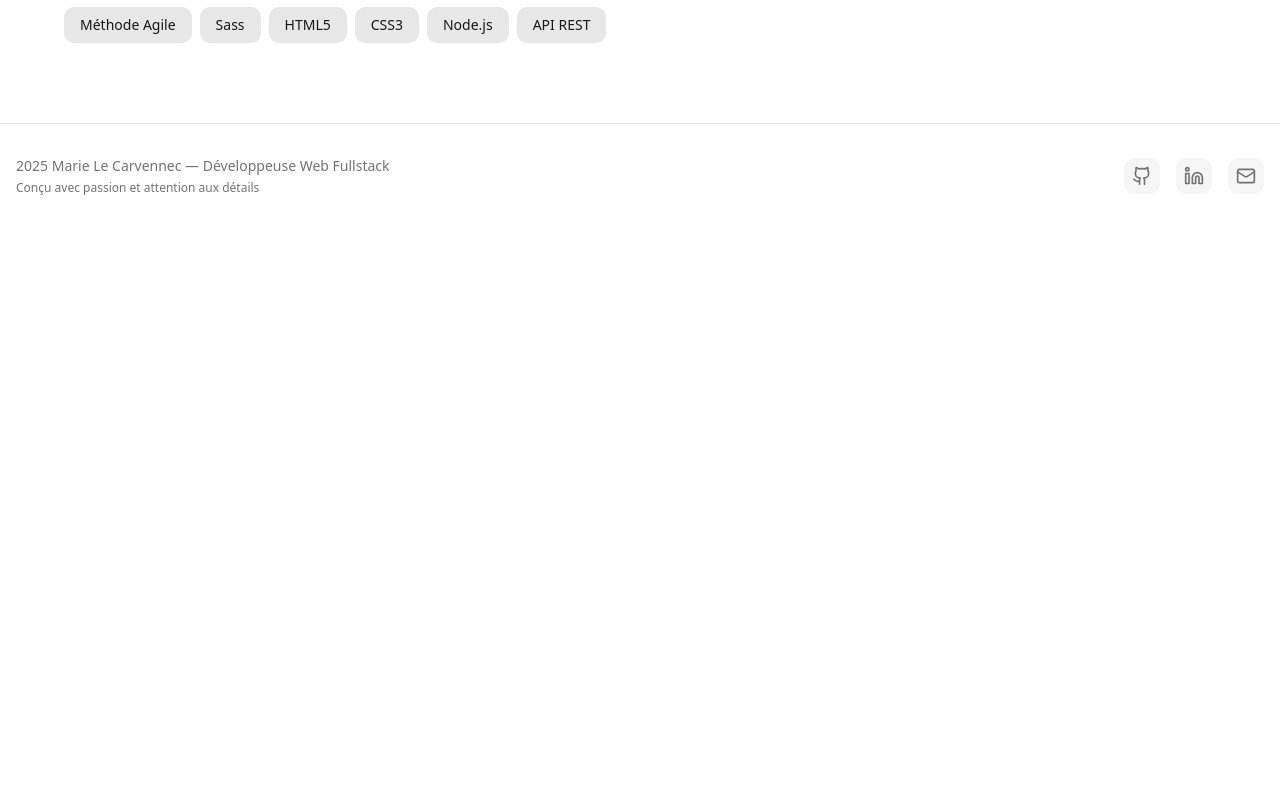
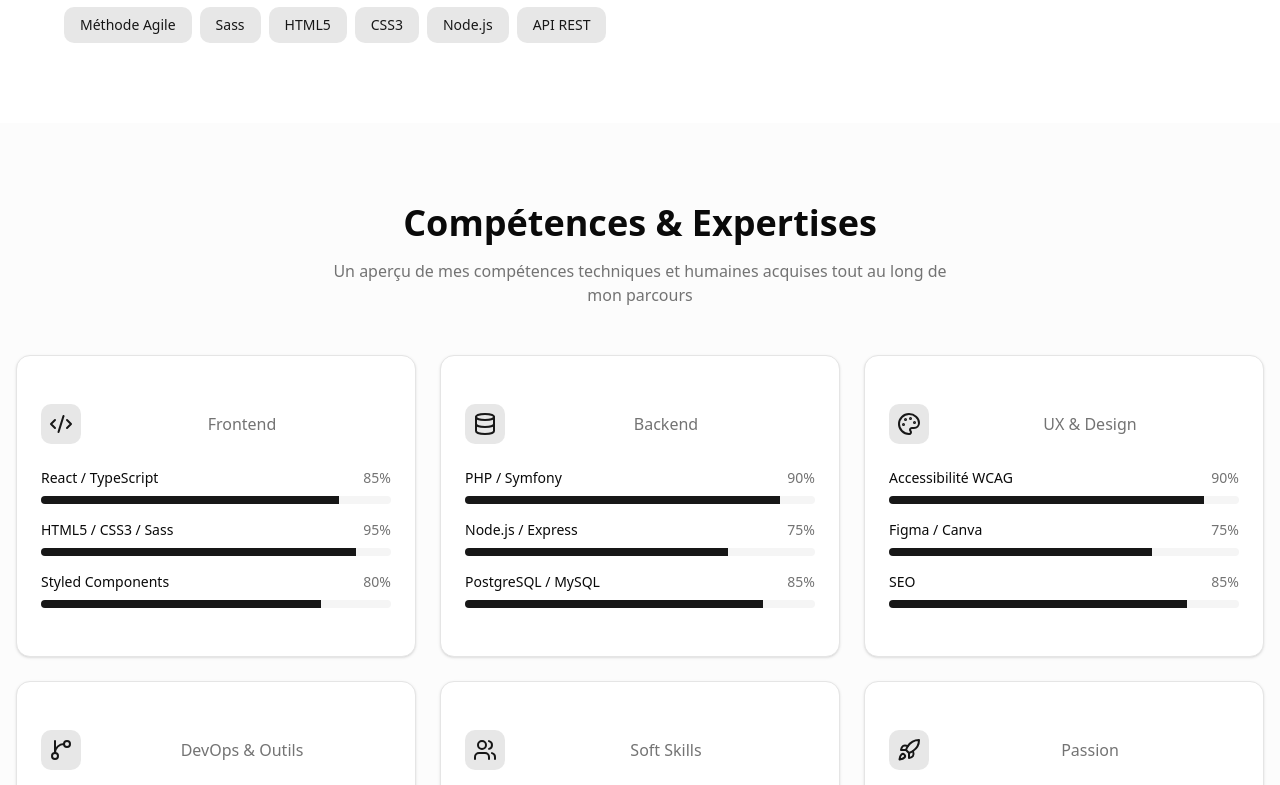
Before and after one commit to Karvaneg/portfolio-karvaneg, a Next.js app: page / in a window 1280 px wide. Shown: the part 1675-2460 px from the top of the page. Before the commit the page ends 1903 px from the top, so only its background shows below. Built offline with nearby package versions, Linux system fonts and the light colour scheme.

Commit message:
✨T10 : SKILLS > Add skills component

```diff
--- a/app/page.tsx
+++ b/app/page.tsx
@@ -3,6 +3,7 @@ import { Header } from "@/components/layout/header/header";
 import { ScrollToTop } from "@/components/layout/scroll-to-top";
 import { Hero } from "./sections/hero/hero";
 import { About } from "./sections/about/about";
+import { Skills } from "./sections/skills/skills";
 
 export default function Home() {
   return (
@@ -11,7 +12,7 @@ export default function Home() {
         <Header />
         <Hero />
         <About />
-        {/* Section Skills */}
+        <Skills />
         {/* Section Experience */}
         {/* Section Projects */}
         {/* Section Contact */}
--- /dev/null
+++ b/app/sections/skills/skills.tsx
@@ -0,0 +1,72 @@
+import { skillCategories } from "@/app/lib/data/skills"
+import { Card, CardContent } from "@/components/ui/card"
+import { SectionTitle } from "@/components/ui/SectionTitle"
+import { SectionSubTitle } from "@/components/ui/SectionSubTitle"
+
+
+export function Skills() {
+  return (
+    <section id="competences" className="py-20 bg-muted/30">
+      <div className="container mx-auto px-4">
+        <div className="text-center mb-12">
+            <SectionTitle className="mb-4 text-balance">Compétences & Expertises</SectionTitle>
+            <p className="text-muted-foreground max-w-2xl mx-auto text-pretty">
+                Un aperçu de mes compétences techniques et humaines acquises tout au long de mon parcours
+            </p>
+        </div>
+
+        <div className="grid md:grid-cols-2 lg:grid-cols-3 gap-6">
+          {skillCategories.map((category) => {
+            const Icon = category.icon
+            return (
+              <Card key={category.title} className="hover:shadow-lg transition-shadow">
+                <CardContent className="p-6">
+                  <div className="flex items-center gap-3 mb-6">
+                    <div className="p-2 bg-primary/10 rounded-lg">
+                      <Icon className="w-6 h-6 text-primary" aria-hidden="true" />
+                    </div>
+                    <SectionSubTitle>{category.title}</SectionSubTitle>
+                  </div>
+                  <div className="space-y-4">
+                    {category.skills.map((skill) => (
+                      <div key={skill.name}>
+                        <div className="flex items-center justify-between mb-2">
+                          <span className="text-sm font-medium">{skill.name}</span>
+                          <span className="text-sm text-muted-foreground" aria-label={`${skill.level} pourcent`}>
+                            {skill.level}%
+                          </span>
+                        </div>
+                        <div className="h-2 bg-muted rounded-full overflow-hidden">
+                          <div
+                            className={`h-full bg-primary transition-all duration-500 ease-out ${
+                              skill.level >= 90
+                                ? "w-[90%]"
+                                : skill.level >= 85
+                                  ? "w-[85%]"
+                                  : skill.level >= 80
+                                    ? "w-4/5"
+                                    : skill.level >= 75
+                                      ? "w-3/4"
+                                      : skill.level >= 70
+                                        ? "w-[70%]"
+                                        : "w-3/5"
+                            }`}
+                            role="progressbar"
+                            aria-valuenow={skill.level}
+                            aria-valuemin={0}
+                            aria-valuemax={100}
+                            aria-label={`Niveau de compétence en ${skill.name}`}
+                          />
+                        </div>
+                      </div>
+                    ))}
+                  </div>
+                </CardContent>
+              </Card>
+            )
+          })}
+        </div>
+      </div>
+    </section>
+  )
+}
```
Also changed, not shown: app/sections/skills/index.tsx (deleted).
